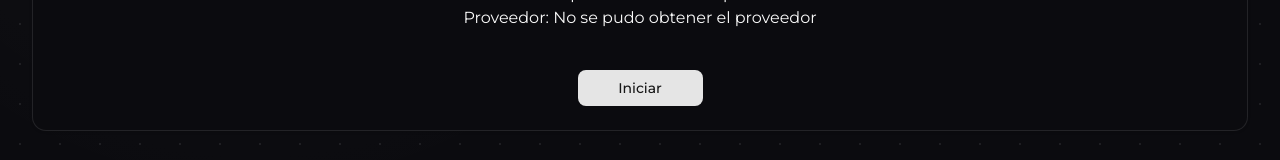
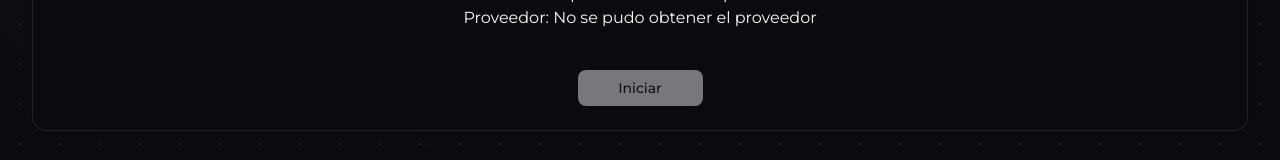
Before and after one commit to HaJoy/Velox, a React (Vite) app: page / in a window 1280 px wide. Shown: the part 436-596 px from the top of the page. Built offline with nearby package versions, Linux system fonts and the light colour scheme; no server answers; a web font is replaced by a local one.

Commit message:
Boton Iniciar ahora no se habilita hasta tener un IP e ISP.

```diff
--- a/src/pages/Home.tsx
+++ b/src/pages/Home.tsx
@@ -14,6 +14,7 @@ import { Download, Signal, Upload } from "lucide-react";
 export const Home = () => {
   // Obtener las metricas a traves del custom hook.
   const [historyRefreshKey, setHistoryRefreshKey] = useState(0);
+  const [isLoading, setIsLoading] = useState(false);
 
   const { downloadSpeed, uploadSpeed, pingAvg, downloadPing, uploadPing, complete, testTime, isDownStream, downloadComplete, uploadComplete, startTest } =
     useNdt7({ onMeasurementSaved: () => setHistoryRefreshKey((value) => value + 1) });
@@ -27,18 +28,22 @@ export const Home = () => {
 
   useEffect(() => {
     const fetchPublicIP = async () => {
+      setIsLoading(true);
+      let approveIP = false;
       try {
         const ipifyRaw = await getIP();
         const userPublicIP = ipifyRaw.ip;
 
         setPublicIp(userPublicIP);
         setIpErrorMsg("");
+        approveIP = true;
       } catch (error) {
         console.error("Failed to fetch user IP: ", error);
         setPublicIp("No disponible");
         setIpErrorMsg("No se pudo obtener la IP pública");
       }
 
+      let approveISP = false;
       try {
         // Para el desarrollo se utilizara 'isp' como una variable estatica
         // para evitar requests innecesarias a ipinfo
@@ -58,11 +63,14 @@ export const Home = () => {
 
         setUserIsp(parsedISP);
         setIspErrorMsg("");
+        approveISP = true;
       } catch (error) {
         console.error("Failed to fetch user ISP: ", error);
         setUserIsp("No disponible");
         setIspErrorMsg("No se pudo obtener el proveedor");
       }
+
+      setIsLoading(!(approveIP && approveISP));
     };
 
     fetchPublicIP();
@@ -161,7 +169,7 @@ export const Home = () => {
                 <Button
                   className="w-[125px] hover:bg-primary/60 hover:cursor-pointer disabled:cursor-default"
                   onClick={startTest}
-                  disabled={!complete}
+                  disabled={!complete || isLoading}
                 >
                   {complete ? "Iniciar" : "Calculando..."}
                 </Button>
```
